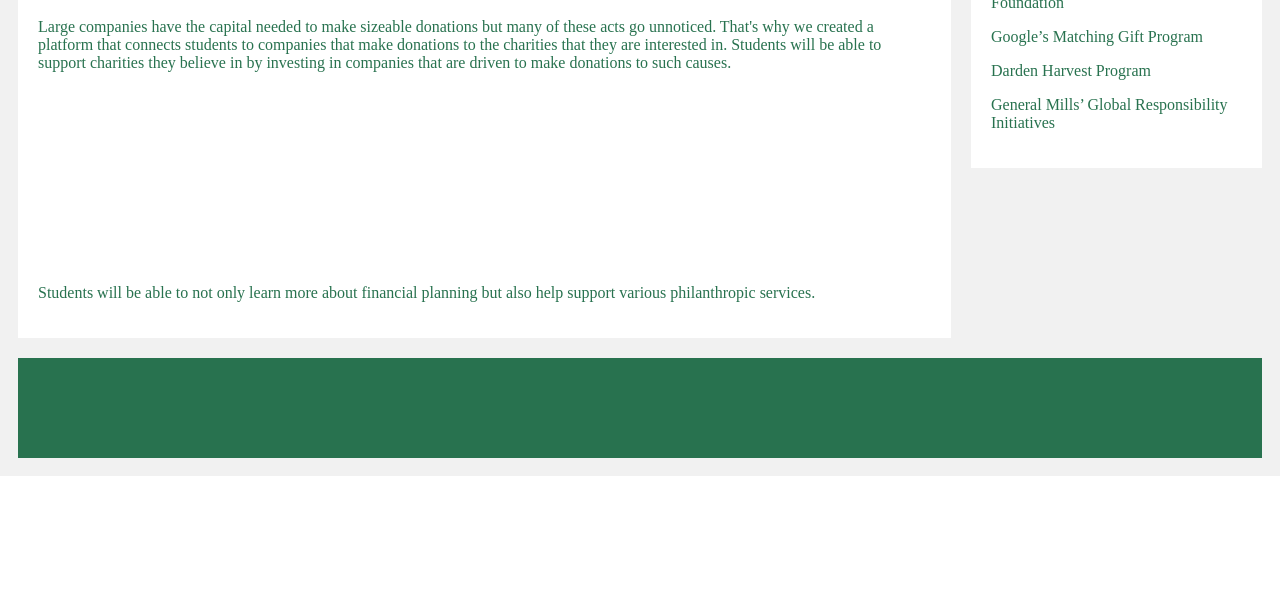
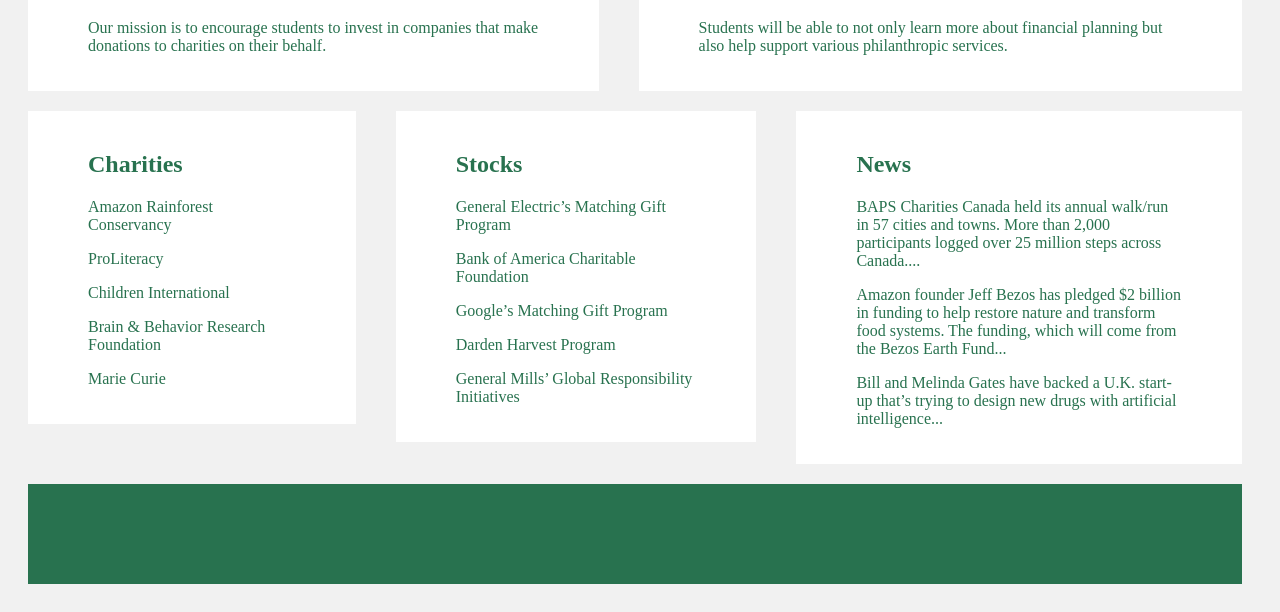
Before and after one commit to kristina-hub/hack-western-8, a Flask app: page / in a window 1280 px wide. Shown: the part 735-1347 px from the top of the page. Before the commit the page ends 1211 px from the top, so only its background shows below. Run offline with Flask 2, Linux system fonts and the light colour scheme.

Commit message:
home page

```diff
--- a/static/css/style.css
+++ b/static/css/style.css
@@ -5,20 +5,38 @@
 }
 
 body {
-  padding: 10px;
+  	padding: 20px;
+  	padding-right: 30px;
   	background: #f1f1f1;
 }
 
 .left {
   	float: left;
-  width: 75%;
+  	width: 47%;
 }
 
 .right {
   	float: left;
-  width: 25%;
+  	width: 53%;
   	background-color: #f1f1f1;
-  padding-left: 20px;
+  	padding-left: 40px;
+}
+
+.bottom1 {
+  	float: left;
+  	width: 27%;
+}
+
+.bottom2 {
+  	float: left;
+  	width: 33%;
+  	padding-left: 40px;
+}
+
+.bottom3 {
+  	float: left;
+  	width: 40%;
+  	padding-left: 40px;
 }
 
 /* categories */
@@ -84,6 +102,8 @@
 .box {
   	background-color: white;
   	padding: 20px;
+  	padding-left: 60px;
+  	padding-right: 60px;
   	margin-top: 20px;
 }
 
--- a/templates/index.html
+++ b/templates/index.html
@@ -26,20 +26,24 @@
   			<div class="left">
     			<div class="box">
       				<h2>Investing for a better tomorrow</h2>
-      				<p>The majority of students do not have a lot of spare cash so it can be challenging for them to choose between investing in their own future or the causes that they believe in to build a better future for others.</p>
-      				<div style="height:180px;"> </div>
+      				<p>The majority of students do not have a lot of spare cash so it can be challenging for them to choose between investing in their own future or the causes that they believe in to build a better future for others. What if I told you that there is a way to support your favourite charities while also saving money? Students no longer need to choose between investing and donating!</p>
+      				<img src="../static/img/donate.jpg" style="width:458px; height:256px; opacity: 0.5;">
       				<p>Our mission is to encourage students to invest in companies that make donations to charities on their behalf.</p>
+      				<p></p>
       			</div>
-    			<div class="box">
+  			</div>
+
+  			<div class="right">
+  			    <div class="box">
       				<h2>Change starts with you</h2>
       				<p>Large companies have the capital needed to make sizeable donations but many of these acts go unnoticed. That's why we created a platform that connects students to companies that make donations to the charities that they are interested in. Students will be able to support charities they believe in by investing in companies that are driven to make donations to such causes.</p>
-      				<div style="height:180px;"> </div>
+      				<img src="../static/img/invest.jpg" style="width:458px; height:256px; opacity: 0.5;">
       				<p>Students will be able to not only learn more about financial planning but also help support various philanthropic services.</p>
       			</div>
   			</div>
 
-  			<div class="right">
-    			<div class="box">
+  			<div class="bottom1">
+  			    <div class="box">
       				<h2>Charities</h2>
       				<p>Amazon Rainforest Conservancy</p>
       				<p>ProLiteracy</p>
@@ -47,6 +51,9 @@
       				<p>Brain & Behavior Research Foundation</p>
       				<p>Marie Curie</p>
     			</div>
+    		</div>
+
+    		<div class="bottom2">
     			<div class="box">
       				<h2>Stocks</h2>
       				<p>General Electric’s Matching Gift Program</p>
@@ -57,6 +64,15 @@
     			</div>
   			</div>
 
+  			<div class="bottom3">
+    			<div class="box">
+      				<h2>News</h2>
+      				<p>BAPS Charities Canada held its annual walk/run in 57 cities and towns. More than 2,000 participants logged over 25 million steps across Canada....</p>
+      				<p>Amazon founder Jeff Bezos has pledged $2 billion in funding to help restore nature and transform food systems. The funding, which will come from the Bezos Earth Fund...</p>
+      				<p>Bill and Melinda Gates have backed a U.K. start-up that’s trying to design new drugs with artificial intelligence...</p>
+    			</div>
+  			</div>
+
 		</div>
 
 		<!-- bottom bar -->
```
Also changed, not shown: README.md, 2 other files. Lines whose indentation alone changed are shown as unchanged.
